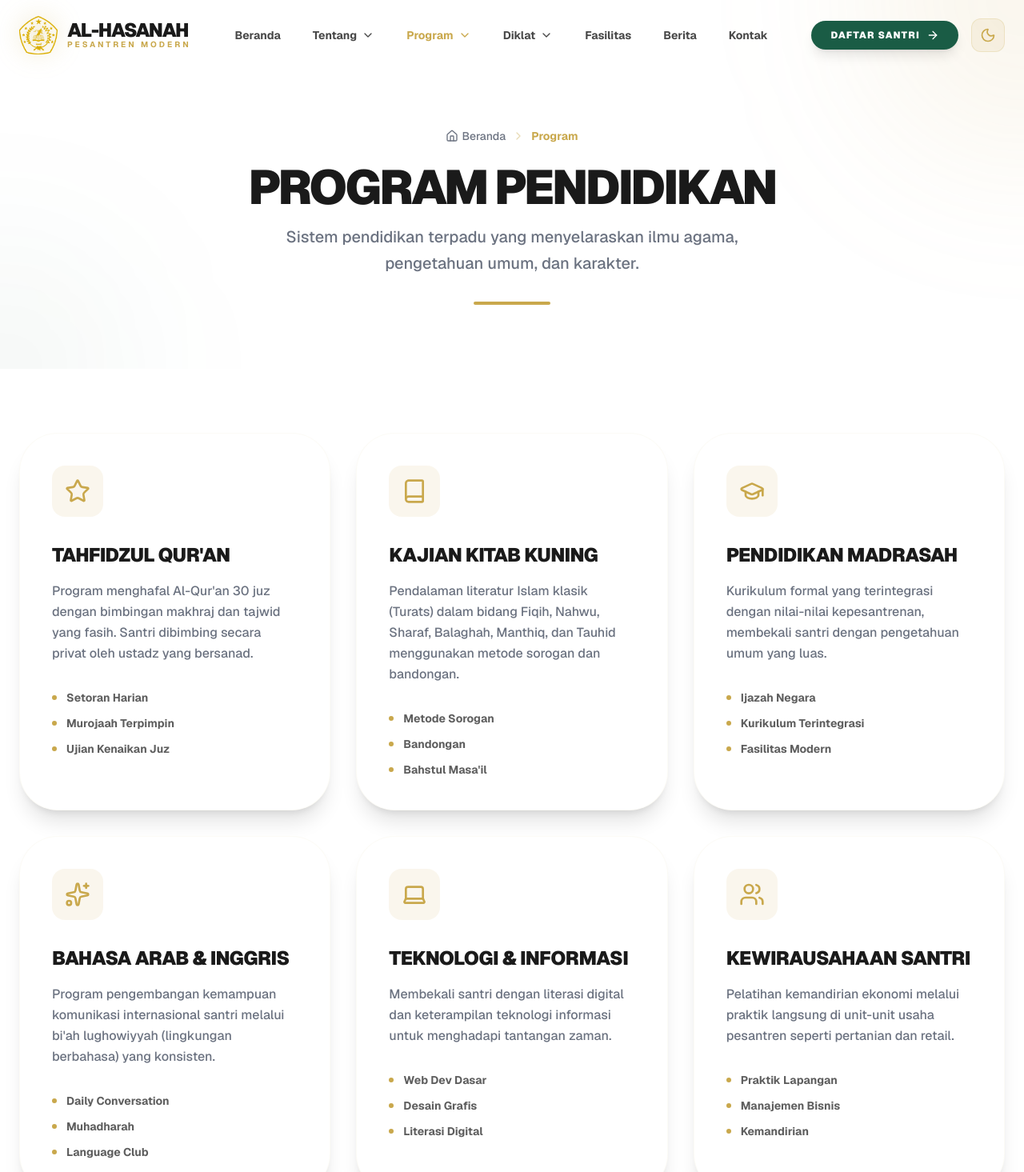
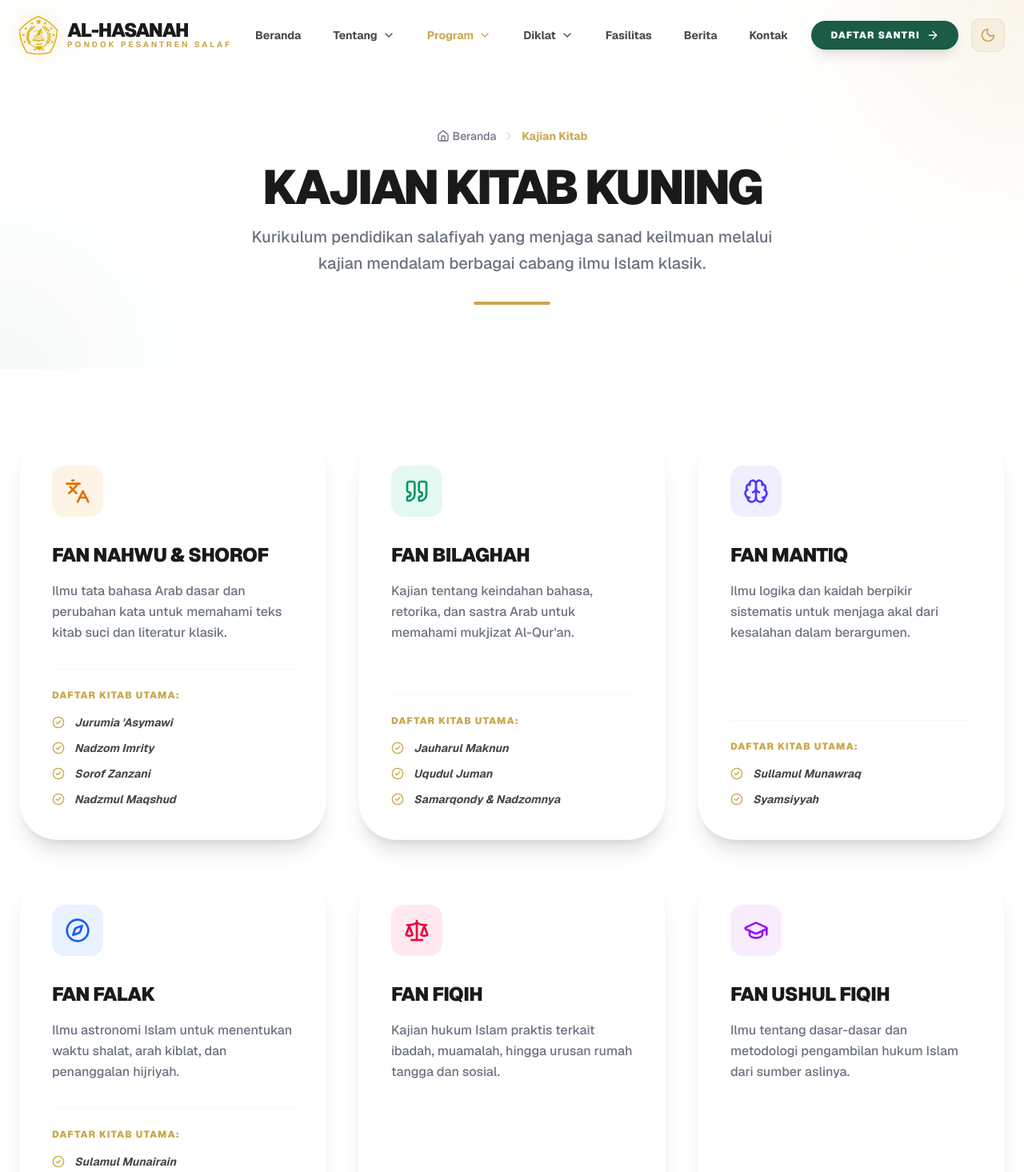
Before and after one commit to Nurdin-Ramadhan/pasaran, a Next.js app: page /program in a window 1280 px wide. Shown: the top 1465 px of the page at 80% size. Built offline with nearby package versions, Linux system fonts and the light colour scheme.

Commit message:
penyesuaian konten website

```diff
--- a/src/app/(pesantren)/fasilitas/page.tsx
+++ b/src/app/(pesantren)/fasilitas/page.tsx
@@ -11,42 +11,22 @@ export const metadata = {
 const facilities = [
   {
     name: "Masjid Utama",
-    desc: "Pusat kegiatan ibadah dan kajian keislaman santri dengan arsitektur yang megah dan tenang.",
+    desc: "Pusat kegiatan ibadah, pengajian rutin, dan kegiatan spiritual utama seluruh santri.",
     image: "/pasaran.jpg"
   },
   {
-    name: "Asrama Nyaman",
-    desc: "Hunian santri yang bersih dan teratur, didesain untuk mendukung istirahat dan kemandirian.",
+    name: "Asrama Santri",
+    desc: "Hunian santri yang didesain untuk mendukung kedisiplinan, kemandirian, dan kebersamaan dalam menuntut ilmu.",
     image: "/pasaran.jpg"
   },
   {
-    name: "Ruang Kelas Modern",
-    desc: "Sarana belajar mengajar yang representatif dan dilengkapi dengan media pembelajaran digital.",
+    name: "Ruang Kelas",
+    desc: "Sarana belajar mengajar yang tenang dan khidmat untuk mendukung konsentrasi dalam kajian kitab kuning.",
     image: "/pasaran.jpg"
   },
   {
-    name: "Perpustakaan Digital",
-    desc: "Koleksi ribuan kitab kuning otentik dan buku pengetahuan umum dalam format fisik dan digital.",
-    image: "/pasaran.jpg"
-  },
-  {
-    name: "Laboratorium Komputer",
-    desc: "Fasilitas praktik teknologi informasi untuk membekali santri dengan keterampilan digital.",
-    image: "/pasaran.jpg"
-  },
-  {
-    name: "Kantin & Mart",
-    desc: "Unit usaha pesantren yang menyediakan kebutuhan harian santri dengan sistem ekonomi syariah.",
-    image: "/pasaran.jpg"
-  },
-  {
-    name: "Sarana Olahraga",
-    desc: "Lapangan serbaguna untuk menjaga kesehatan fisik santri melalui kegiatan olahraga rutin.",
-    image: "/pasaran.jpg"
-  },
-  {
-    name: "Area Pertanian",
-    desc: "Lahan praktik kewirausahaan santri dalam bidang agribisnis dan kemandirian pangan.",
+    name: "Kantin Santri",
+    desc: "Dikelola secara mandiri oleh santri sebagai sarana belajar berwirausaha dan memenuhi kebutuhan harian di lingkungan pesantren.",
     image: "/pasaran.jpg"
   },
 ]
@@ -57,7 +37,7 @@ export default function FasilitasPage() {
       <Navbar />
       <PageHeader
         title="Fasilitas & Sarana"
-        subtitle="Menciptakan lingkungan belajar yang khidmat, nyaman, dan mendukung tumbuh kembang potensi santri."
+        subtitle="Sarana pendukung yang tersedia untuk menunjang kenyamanan dan kekhusyukan santri dalam menimba ilmu agama."
         breadcrumb={[{ label: "Fasilitas", href: "/fasilitas" }]}
       />
 
--- a/src/app/(pesantren)/program/page.tsx
+++ b/src/app/(pesantren)/program/page.tsx
@@ -1,49 +1,69 @@
 import Navbar from "@/components/landing/Navbar"
 import PageHeader from "@/components/layout/PageHeader"
 import Footer from "@/components/layout/Footer"
-import { Book, Heart, Users, Star, GraduationCap, Laptop, Sparkles } from "lucide-react"
+import { Languages, Quote, Brain, Compass, Scale, History, ScrollText, GraduationCap, CheckCircle2 } from "lucide-react"
 
 export const metadata = {
-  title: "Program Pendidikan",
-  description: "Kurikulum dan program unggulan di Pondok Pesantren Al-Hasanah.",
+  title: "Kajian Kitab Kuning",
+  description: "Kurikulum dan daftar kajian kitab (Fan) di Pondok Pesantren Al-Hasanah.",
 }
 
-const programs = [
+const fanKitabs = [
   {
-    title: "Tahfidzul Qur'an",
-    desc: "Program menghafal Al-Qur'an 30 juz dengan bimbingan makhraj dan tajwid yang fasih. Santri dibimbing secara privat oleh ustadz yang bersanad.",
-    icon: Star,
-    features: ["Setoran Harian", "Murojaah Terpimpin", "Ujian Kenaikan Juz"]
+    fan: "Fan Nahwu & Shorof",
+    icon: Languages,
+    desc: "Ilmu tata bahasa Arab dasar dan perubahan kata untuk memahami teks kitab suci dan literatur klasik.",
+    kitabs: ["Jurumia 'Asymawi", "Nadzom Imrity", "Sorof Zanzani", "Nadzmul Maqshud"],
+    color: "bg-amber-500/10 text-amber-600"
   },
   {
-    title: "Kajian Kitab Kuning",
-    desc: "Pendalaman literatur Islam klasik (Turats) dalam bidang Fiqih, Nahwu, Sharaf, Balaghah, Manthiq, dan Tauhid menggunakan metode sorogan dan bandongan.",
-    icon: Book,
-    features: ["Metode Sorogan", "Bandongan", "Bahstul Masa'il"]
+    fan: "Fan Bilaghah",
+    icon: Quote,
+    desc: "Kajian tentang keindahan bahasa, retorika, dan sastra Arab untuk memahami mukjizat Al-Qur'an.",
+    kitabs: ["Jauharul Maknun", "Uqudul Juman", "Samarqondy & Nadzomnya"],
+    color: "bg-emerald-500/10 text-emerald-600"
   },
   {
-    title: "Pendidikan Madrasah",
-    desc: "Kurikulum formal yang terintegrasi dengan nilai-nilai kepesantrenan, membekali santri dengan pengetahuan umum yang luas.",
-    icon: GraduationCap,
-    features: ["Ijazah Negara", "Kurikulum Terintegrasi", "Fasilitas Modern"]
+    fan: "Fan Mantiq",
+    icon: Brain,
+    desc: "Ilmu logika dan kaidah berpikir sistematis untuk menjaga akal dari kesalahan dalam berargumen.",
+    kitabs: ["Sullamul Munawraq", "Syamsiyyah"],
+    color: "bg-indigo-500/10 text-indigo-600"
   },
   {
-    title: "Bahasa Arab & Inggris",
-    desc: "Program pengembangan kemampuan komunikasi internasional santri melalui bi'ah lughowiyyah (lingkungan berbahasa) yang konsisten.",
-    icon: Sparkles,
-    features: ["Daily Conversation", "Muhadharah", "Language Club"]
+    fan: "Fan Falak",
+    icon: Compass,
+    desc: "Ilmu astronomi Islam untuk menentukan waktu shalat, arah kiblat, dan penanggalan hijriyah.",
+    kitabs: ["Sulamul Munairain", "Fathul Rouful Mannan", "Taqribul Maqshod", "Durusul Falakiyah", "Badi'atul Mitsal", "Hisab Ephemeris", "Hisab Waktu Sholat", "Arah Qiblat", "Ru'yatul Hilal"],
+    color: "bg-blue-500/10 text-blue-600"
   },
   {
-    title: "Teknologi & Informasi",
-    desc: "Membekali santri dengan literasi digital dan keterampilan teknologi informasi untuk menghadapi tantangan zaman.",
-    icon: Laptop,
-    features: ["Web Dev Dasar", "Desain Grafis", "Literasi Digital"]
+    fan: "Fan Fiqih",
+    icon: Scale,
+    desc: "Kajian hukum Islam praktis terkait ibadah, muamalah, hingga urusan rumah tangga dan sosial.",
+    kitabs: ["Safinatun Najah", "I'anatu Thalibin", "Sarqawi"],
+    color: "bg-rose-500/10 text-rose-600"
   },
   {
-    title: "Kewirausahaan Santri",
-    desc: "Pelatihan kemandirian ekonomi melalui praktik langsung di unit-unit usaha pesantren seperti pertanian dan retail.",
-    icon: Users,
-    features: ["Praktik Lapangan", "Manajemen Bisnis", "Kemandirian"]
+    fan: "Fan Ushul Fiqih",
+    icon: GraduationCap,
+    desc: "Ilmu tentang dasar-dasar dan metodologi pengambilan hukum Islam dari sumber aslinya.",
+    kitabs: ["Waraqat", "Lathoiful Isyarah", "Jam'ul Jawami"],
+    color: "bg-purple-500/10 text-purple-600"
+  },
+  {
+    fan: "Fan Hadis",
+    icon: History,
+    desc: "Kajian mendalam tentang sabda, perbuatan, dan ketetapan Nabi Muhammad SAW serta ilmu sanadnya.",
+    kitabs: ["Sohih Bukhari", "Musthalat Hadis (Baiquniyyah)"],
+    color: "bg-orange-500/10 text-orange-600"
+  },
+  {
+    fan: "Fan Lainnya",
+    icon: ScrollText,
+    desc: "Berbagai cabang ilmu pendukung seperti ilmu waris, perbandingan argumen, dan pengukuran syar'i.",
+    kitabs: ["Munadzarah (Al-Waladiyah)", "Faroid (Ar-Rohbiyah)", "Maqodir (Fathul Qodir)"],
+    color: "bg-cyan-500/10 text-cyan-600"
   }
 ]
 
@@ -52,34 +72,38 @@ export default function ProgramPage() {
     <>
       <Navbar />
       <PageHeader
-        title="Program Pendidikan"
-        subtitle="Sistem pendidikan terpadu yang menyelaraskan ilmu agama, pengetahuan umum, dan karakter."
-        breadcrumb={[{ label: "Program", href: "/program" }]}
+        title="Kajian Kitab Kuning"
+        subtitle="Kurikulum pendidikan salafiyah yang menjaga sanad keilmuan melalui kajian mendalam berbagai cabang ilmu Islam klasik."
+        breadcrumb={[{ label: "Kajian Kitab", href: "/program" }]}
       />
 
       <main className="container mx-auto px-6 py-20">
-        <div className="grid grid-cols-1 md:grid-cols-2 lg:grid-cols-3 gap-8">
-          {programs.map((prog, i) => (
+        <div className="grid grid-cols-1 md:grid-cols-2 lg:grid-cols-3 gap-10">
+          {fanKitabs.map((item, i) => (
             <div
-              key={prog.title}
-              className="bg-card border border-primary/5 p-10 rounded-[3rem] shadow-xl hover:shadow-2xl hover:border-primary/20 transition-all group"
+              key={item.fan}
+              className="bg-card border border-primary/5 p-10 rounded-[3rem] shadow-xl hover:shadow-2xl hover:border-primary/20 transition-all group flex flex-col"
             >
-              <div className="w-16 h-16 bg-primary/10 text-primary rounded-2xl flex items-center justify-center mb-8 group-hover:scale-110 transition-transform">
-                <prog.icon className="w-8 h-8" />
+              <div className={`w-16 h-16 ${item.color} rounded-2xl flex items-center justify-center mb-8 group-hover:scale-110 transition-transform`}>
+                <item.icon className="w-8 h-8" />
               </div>
               <h3 className="text-2xl font-black text-foreground mb-4 uppercase tracking-tight group-hover:text-primary transition-colors">
-                {prog.title}
+                {item.fan}
               </h3>
               <p className="text-muted-foreground leading-relaxed mb-8 font-medium">
-                {prog.desc}
+                {item.desc}
               </p>
-              <div className="space-y-3">
-                {prog.features.map((feat) => (
-                  <div key={feat} className="flex items-center gap-3 text-sm font-bold text-foreground/70">
-                    <div className="w-1.5 h-1.5 bg-primary rounded-full" />
-                    {feat}
-                  </div>
-                ))}
+
+              <div className="mt-auto pt-6 border-t border-primary/10">
+                <div className="text-xs font-black text-primary uppercase tracking-widest mb-4">Daftar Kitab Utama:</div>
+                <div className="grid grid-cols-1 gap-3">
+                  {item.kitabs.map((kitab) => (
+                    <div key={kitab} className="flex items-start gap-3 text-sm font-bold text-foreground/80 italic">
+                      <CheckCircle2 className="w-4 h-4 text-primary shrink-0 mt-0.5" />
+                      {kitab}
+                    </div>
+                  ))}
+                </div>
               </div>
             </div>
           ))}
--- a/src/app/page.tsx
+++ b/src/app/page.tsx
@@ -1,6 +1,6 @@
 import Navbar from "@/components/landing/Navbar"
 import Hero from "@/components/landing/Hero"
-import StatistikSection from "@/components/pesantren/StatistikSection"
+import VisiMisiSection from "@/components/pesantren/VisiMisiSection"
 import AboutSection from "@/components/pesantren/AboutSection"
 import ProgramSection from "@/components/pesantren/ProgramSection"
 import Leadership from "@/components/landing/Leadership"
@@ -18,8 +18,8 @@ export default function Home() {
       {/* 1. Hero Section (Pertahankan Persis) */}
       <Hero />
 
-      {/* 2. Statistik Section (Baru) */}
-      <StatistikSection />
+      {/* 2. Visi Misi Section (Baru) */}
+      <VisiMisiSection />
 
       {/* 3. About Section (Baru - Ringkasan) */}
       <AboutSection />
--- a/src/components/landing/Hero.tsx
+++ b/src/components/landing/Hero.tsx
@@ -71,7 +71,7 @@ export default function Hero() {
             >
               <span className="inline-flex items-center gap-2 px-5 py-2 bg-primary/10 text-primary rounded-full text-xs font-black mb-6 border border-primary/20 tracking-[0.2em] uppercase backdrop-blur-sm">
                 <Sparkles className="w-3 h-3 animate-spin-slow" />
-                Pendaftaran Diklat Pasaran 1447 H
+                Website Resmi Pondok Pesantren
               </span>
 
               <h1 className="text-7xl md:text-9xl font-black text-foreground mb-4 leading-none tracking-tighter dark:neon-gold">
--- a/src/components/landing/Navbar.tsx
+++ b/src/components/landing/Navbar.tsx
@@ -49,7 +49,7 @@ const menuItems = [
     children: [
       { label: "Kurikulum", href: "/program", desc: "Sistem pendidikan terpadu", icon: BookOpen },
       { label: "Kegiatan Harian", href: "/program", desc: "Aktivitas harian santri", icon: Activity },
-      { label: "Ekstrakulikuler", href: "/program", desc: "Pengembangan minat & bakat", icon: Trophy },
+      { label: "Kajian Kitab", href: "/program", desc: "Daftar kitab yang dikaji", icon: Trophy },
     ]
   },
   {
@@ -119,7 +119,7 @@ export default function Navbar() {
                 AL-HASANAH
               </span>
               <span className="text-[8px] md:text-[10px] font-bold text-primary tracking-[0.3em] uppercase leading-tight">
-                Pesantren Modern
+                Pondok Pesantren Salaf
               </span>
             </div>
           </Link>
--- a/src/components/pesantren/ProgramSection.tsx
+++ b/src/components/pesantren/ProgramSection.tsx
@@ -1,44 +1,56 @@
 "use client"
 
 import { motion } from "framer-motion"
-import { Book, Heart, Users, Star, GraduationCap, Laptop } from "lucide-react"
+import { Book, Languages, Quote, Brain, Compass, Scale, History, ScrollText, GraduationCap } from "lucide-react"
 
-const programs = [
+const fanKitabs = [
   {
-    title: "Tahfidzul Qur'an",
-    desc: "Program menghafal Al-Qur'an 30 juz dengan bimbingan makhraj dan tajwid yang fasih.",
-    icon: Star,
+    fan: "Fan Nahwu & Shorof",
+    icon: Languages,
+    kitabs: ["Jurumia 'Asymawi", "Nadzom Imrity", "Sorof Zanzani", "Nadzmul Maqshud"],
     color: "bg-amber-500/10 text-amber-600"
   },
   {
-    title: "Kajian Kitab Kuning",
-    desc: "Pendalaman literatur Islam klasik (Turats) dalam bidang Fiqih, Nahwu, Sharaf, dan Tauhid.",
-    icon: Book,
+    fan: "Fan Bilaghah",
+    icon: Quote,
+    kitabs: ["Jauharul Maknun", "Uqudul Juman", "Samarqondy & Nadzomnya"],
     color: "bg-emerald-500/10 text-emerald-600"
   },
   {
-    title: "Pendidikan Madrasah",
-    desc: "Kurikulum formal yang terintegrasi dengan nilai-nilai kepesantrenan dan akhlakul karimah.",
-    icon: GraduationCap,
+    fan: "Fan Mantiq",
+    icon: Brain,
+    kitabs: ["Sullamul Munawraq", "Syamsiyyah"],
+    color: "bg-indigo-500/10 text-indigo-600"
+  },
+  {
+    fan: "Fan Falak",
+    icon: Compass,
+    kitabs: ["Sulamul Munairain", "Fathul Rouful Mannan", "Taqribul Maqshod", "Durusul Falakiyah", "Badi'atul Mitsal", "Hisab Ephemeris", "Hisab Waktu Sholat", "Arah Qiblat", "Ru'yatul Hilal"],
     color: "bg-blue-500/10 text-blue-600"
   },
   {
-    title: "Pengembangan Karakter",
-    desc: "Pembentukan mental dan spiritual santri melalui kegiatan pembiasaan ibadah dan disiplin.",
-    icon: Heart,
+    fan: "Fan Fiqih",
+    icon: Scale,
+    kitabs: ["Safinatun Najah", "I'anatu Thalibin", "Sarqawi"],
     color: "bg-rose-500/10 text-rose-600"
   },
   {
-    title: "Keterampilan (Life Skill)",
-    desc: "Pembekalan keahlian praktis seperti kewirausahaan, pertanian, dan teknologi informasi.",
-    icon: Laptop,
-    color: "bg-indigo-500/10 text-indigo-600"
+    fan: "Fan Ushul Fiqih",
+    icon: GraduationCap,
+    kitabs: ["Waraqat", "Lathoiful Isyarah", "Jam'ul Jawami"],
+    color: "bg-purple-500/10 text-purple-600"
   },
   {
-    title: "Organisasi Santri",
-    desc: "Wadah melatih kepemimpinan, tanggung jawab, dan kerjasama dalam bermasyarakat.",
-    icon: Users,
-    color: "bg-purple-500/10 text-purple-600"
+    fan: "Fan Hadis",
+    icon: History,
+    kitabs: ["Sohih Bukhari", "Musthalat Hadis (Baiquniyyah)"],
+    color: "bg-orange-500/10 text-orange-600"
+  },
+  {
+    fan: "Fan Lainnya",
+    icon: ScrollText,
+    kitabs: ["Munadzarah (Al-Waladiyah)", "Faroid (Ar-Rohbiyah)", "Maqodir (Fathul Qodir)"],
+    color: "bg-cyan-500/10 text-cyan-600"
   }
 ]
 
@@ -47,35 +59,39 @@ export default function ProgramSection() {
     <section className="py-24 bg-accent/5 relative overflow-hidden">
       <div className="container mx-auto px-6">
         <div className="text-center mb-16">
-          <span className="text-primary font-black uppercase tracking-[0.3em] text-xs mb-4 block">Program Unggulan</span>
+          <span className="text-primary font-black uppercase tracking-[0.3em] text-xs mb-4 block">Kurikulum Pesantren</span>
           <h2 className="text-4xl md:text-5xl font-black text-foreground mb-6 tracking-tighter uppercase">
-            Kurikulum Pendidikan <span className="text-primary italic">Terpadu</span>
+            Kajian <span className="text-primary italic">Kitab Kuning</span>
           </h2>
-          <p className="text-muted-foreground max-w-2xl mx-auto leading-relaxed font-medium">
-            Kami menghadirkan sistem pendidikan yang menyeimbangkan antara aspek intelektual, spiritual, dan keterampilan praktis.
+          <p className="text-muted-foreground max-w-3xl mx-auto leading-relaxed font-medium">
+            Daftar kajian kitab (Fan) yang dipelajari di Pondok Pesantren Al-Hasanah, menjaga sanad keilmuan para ulama salafiyah.
           </p>
         </div>
 
-        <div className="grid grid-cols-1 md:grid-cols-2 lg:grid-cols-3 gap-8">
-          {programs.map((prog, index) => (
+        <div className="grid grid-cols-1 md:grid-cols-2 lg:grid-cols-4 gap-6">
+          {fanKitabs.map((item, index) => (
             <motion.div
-              key={prog.title}
+              key={item.fan}
               initial={{ opacity: 0, y: 20 }}
               whileInView={{ opacity: 1, y: 0 }}
               viewport={{ once: true }}
-              transition={{ delay: index * 0.1 }}
-              whileHover={{ y: -10 }}
-              className="bg-card border border-primary/5 p-8 rounded-[2.5rem] shadow-xl hover:shadow-2xl hover:border-primary/20 transition-all group"
+              transition={{ delay: index * 0.05 }}
+              className="bg-card border border-primary/5 p-8 rounded-[2.5rem] shadow-xl hover:shadow-2xl hover:border-primary/20 transition-all group flex flex-col"
             >
-              <div className={`w-14 h-14 ${prog.color} rounded-2xl flex items-center justify-center mb-6 group-hover:scale-110 transition-transform`}>
-                <prog.icon className="w-7 h-7" />
+              <div className={`w-12 h-12 ${item.color} rounded-2xl flex items-center justify-center mb-6 group-hover:scale-110 transition-transform`}>
+                <item.icon className="w-6 h-6" />
               </div>
-              <h3 className="text-xl font-black text-foreground mb-4 tracking-tight uppercase group-hover:text-primary transition-colors">
-                {prog.title}
+              <h3 className="text-lg font-black text-foreground mb-4 uppercase tracking-tight group-hover:text-primary transition-colors">
+                {item.fan}
               </h3>
-              <p className="text-muted-foreground text-sm leading-relaxed font-medium">
-                {prog.desc}
-              </p>
+              <ul className="space-y-2 mt-auto">
+                {item.kitabs.map((kitab) => (
+                  <li key={kitab} className="text-muted-foreground text-xs font-bold flex items-start gap-2 italic">
+                    <span className="text-primary">»</span>
+                    {kitab}
+                  </li>
+                ))}
+              </ul>
             </motion.div>
           ))}
         </div>
```
Also changed, not shown: src/components/landing/Leadership.tsx (+48 -11 lines), src/components/pesantren/FasilitasSection.tsx (+4 -6 lines), src/components/pesantren/VisiMisiSection.tsx (added, +60 -0 lines).
